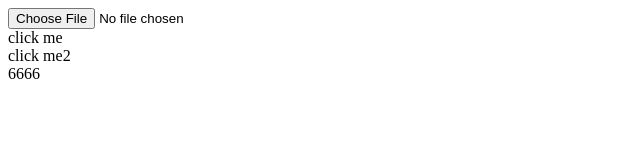
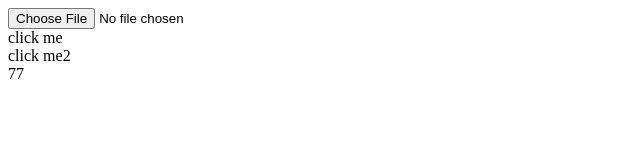
Before and after one commit to samssweiss/samssweiss.github.io, a plain HTML site: page copy-file.html in a window 1280 px wide. Shown: the full height of the page, 0-640 px from the left. Drawn offline with Linux system fonts and the light colour scheme.

Commit message:
update text

```diff
--- a/copy-file.html
+++ b/copy-file.html
@@ -12,7 +12,7 @@
 
     <div id="copy2">click me2</div>
 
-    <div>6666</div>
+    <div>77</div>
 
     <script>
       document.querySelector('#copy').addEventListener('click', async () => {
```
